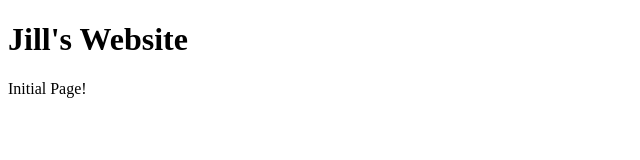
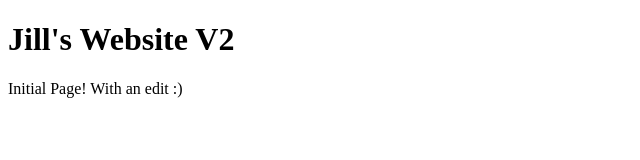
Before and after one commit to TheBrainCache/rebellioncoaching_public, a plain HTML site: page index.html in a window 1280 px wide. Shown: the whole page, without its empty margins (0-640 px from the left). Drawn offline with Linux system fonts and the light colour scheme.

Commit message:
Update index.html

```diff
--- a/index.html
+++ b/index.html
@@ -7,8 +7,8 @@
   </head>
 
   <body>
-    <h1>Jill's Website</h1>
-    <p>Initial Page!</p>
+    <h1>Jill's Website V2</h1>
+    <p>Initial Page! With an edit :)</p>
 
   </body>
 
```
